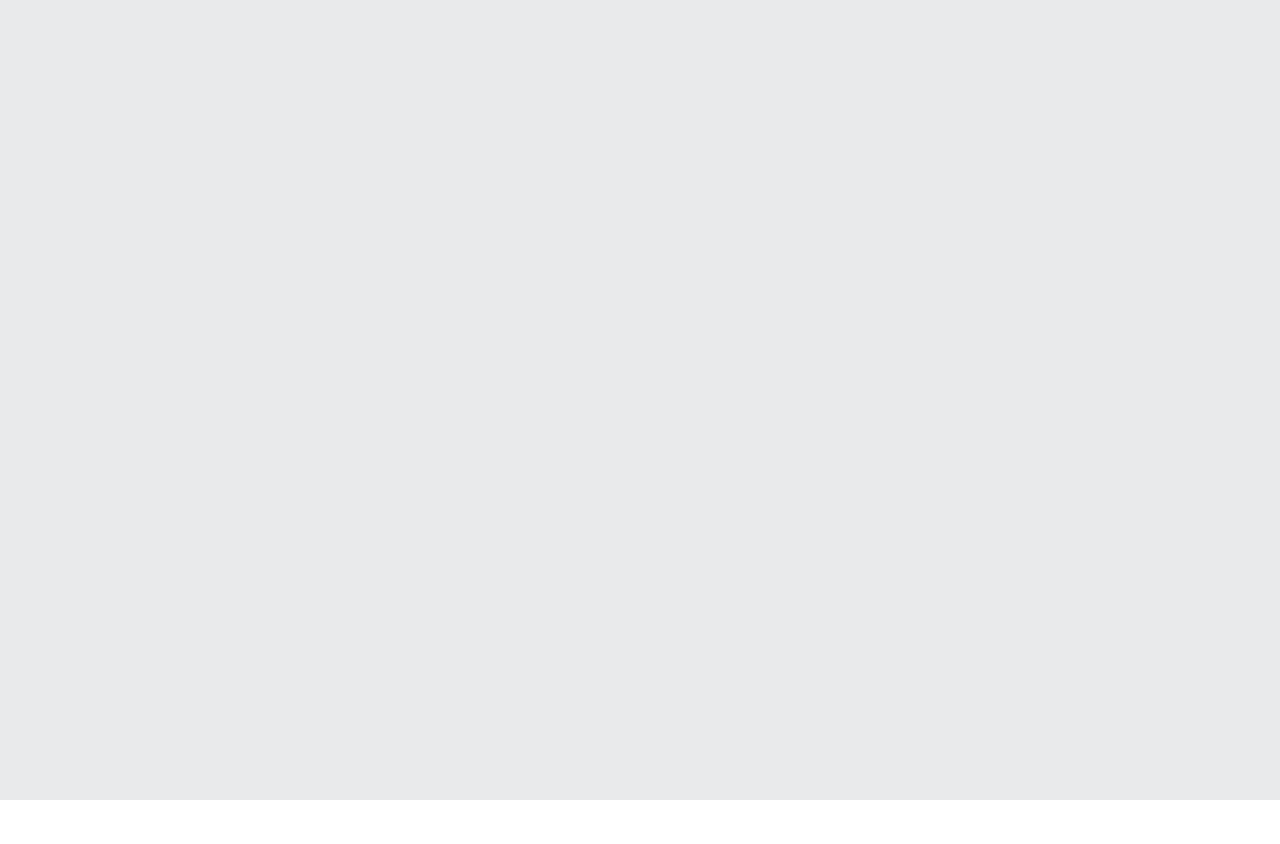
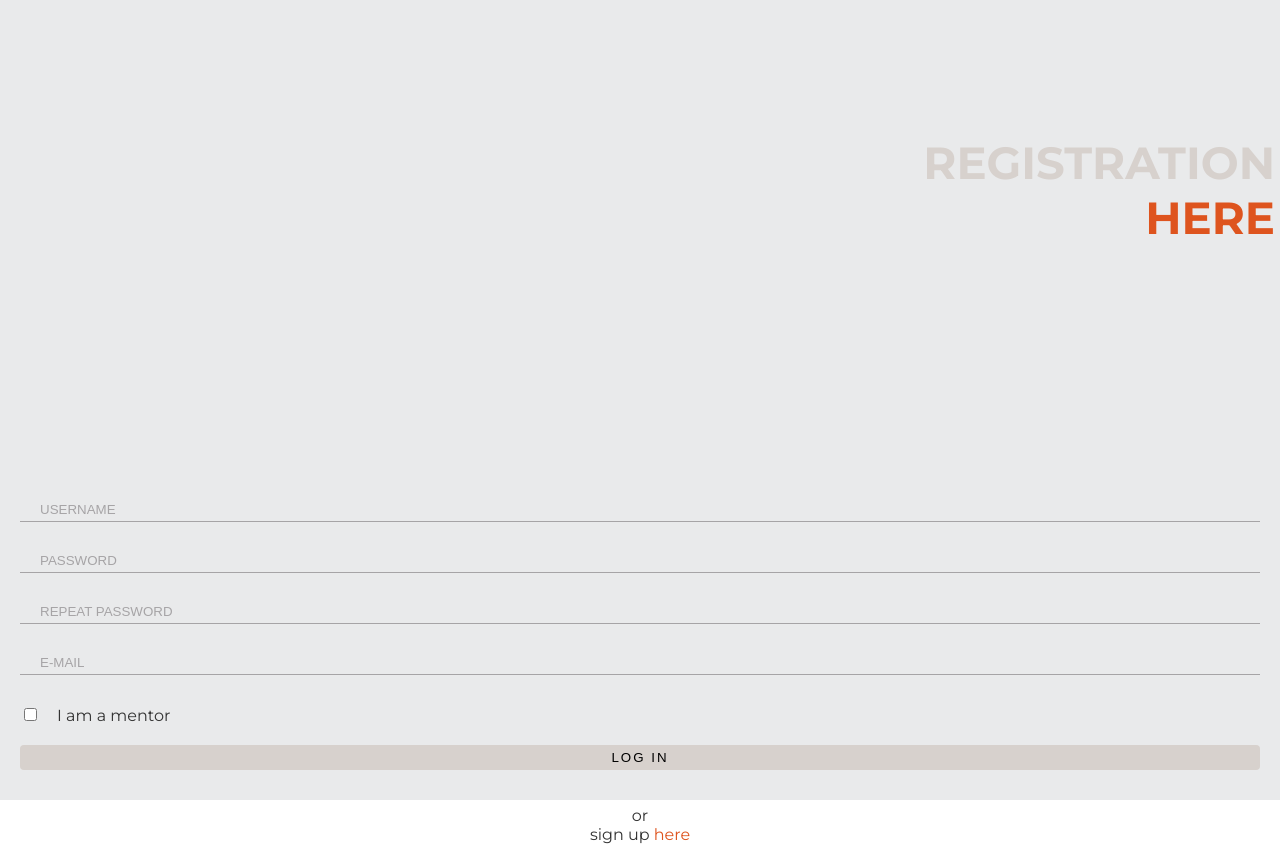
Before and after one commit to waltvik/codecool-notes-frontend, a React (Create React App) app: page /registration in a window 1280 px wide. Before the commit the page ends 800 px from the top, so only its background shows below. Built offline with nearby package versions, Linux system fonts and the light colour scheme.

Commit message:
login and reg orange

```diff
--- a/src/App.js
+++ b/src/App.js
@@ -2,6 +2,7 @@ import React from "react";
 import { BrowserRouter as Router, Route, Redirect } from "react-router-dom";
 import "./App.css";
 import WelcomePage from "./pages/WelcomePage";
+import RegistrationPage from "./pages/RegistrationPage";
 
 function App() {
   const [darkMode, setDarkMode] = React.useState(getInitialMode());
@@ -37,6 +38,7 @@ function App() {
         style={{ height: "100vh" }}
       >
         <Route exact path="/" component={WelcomePage} />
+        <Route exact path="/registration" component={RegistrationPage} />
       </div>
     </Router>
   );
--- /dev/null
+++ b/src/pages/RegistrationPage.js
@@ -0,0 +1,137 @@
+import React from "react";
+
+const RegistrationPage = () => {
+  return (
+    <div style={{ width: "100%", height: "100%" }} className="welcome-page">
+      <div>
+        <div
+          style={{
+            fontSize: "45px",
+            fontWeight: "bold",
+            textAlign: "right",
+            paddingRight: "5px",
+            textTransform: "uppercase",
+            paddingTop: "3em",
+          }}
+        >
+          <div className="secondary-color">registration</div>
+          <div className="primary-color">here</div>
+        </div>
+        <div
+          style={{
+            display: "grid",
+            gridTemplateRows: "1fr 1fr",
+            marginTop: "20%",
+            marginBottom: "1em",
+          }}
+        >
+          <input
+            className="primary-color"
+            style={{
+              borderStyle: "none",
+              paddingLeft: "20px",
+              paddingBottom: "4px",
+              backgroundColor: "transparent",
+              marginBottom: "30px",
+              borderBottom: "solid 1px #A6A4A6",
+              marginLeft: "20px",
+              marginRight: "20px",
+            }}
+            type="username"
+            id="inputUsername"
+            placeholder="USERNAME"
+            required
+            autoFocus
+          />
+          <input
+            className="primary-color"
+            style={{
+              borderStyle: "none",
+              paddingLeft: "20px",
+              paddingBottom: "4px",
+              backgroundColor: "transparent",
+              marginBottom: "30px",
+              borderBottom: "solid 1px #A6A4A6",
+              marginLeft: "20px",
+              marginRight: "20px",
+            }}
+            type="password"
+            id="inputPassword"
+            placeholder="PASSWORD"
+            required
+            autoFocus
+          />
+          <input
+            className="primary-color"
+            style={{
+              borderStyle: "none",
+              paddingLeft: "20px",
+              paddingBottom: "4px",
+              backgroundColor: "transparent",
+              marginBottom: "30px",
+              borderBottom: "solid 1px #A6A4A6",
+              marginLeft: "20px",
+              marginRight: "20px",
+            }}
+            type="password"
+            id="inputRepeatPassword"
+            placeholder="REPEAT PASSWORD"
+            required
+            autoFocus
+          />
+          <input
+            className="primary-color"
+            style={{
+              borderStyle: "none",
+              paddingLeft: "20px",
+              paddingBottom: "4px",
+              backgroundColor: "transparent",
+              marginBottom: "30px",
+              borderBottom: "solid 1px #A6A4A6",
+              marginLeft: "20px",
+              marginRight: "20px",
+            }}
+            type="e-mail"
+            id="inputEmail"
+            placeholder="E-MAIL"
+            required
+            autoFocus
+          />
+          <label
+            style={{ marginLeft: "20px" }}
+            className="secondary-color-light"
+          >
+            <input
+              style={{ marginRight: "20px" }}
+              name="isGoing"
+              type="checkbox"
+            />
+            I am a mentor
+          </label>
+
+          <button
+            style={{
+              borderStyle: "none",
+              margin: "20px",
+              padding: "5px",
+              borderRadius: "4px",
+              textTransform: "uppercase",
+              letterSpacing: "2px",
+            }}
+          >
+            log in
+          </button>
+        </div>
+
+        <div className="secondary-color-light" style={{ textAlign: "center" }}>
+          <div>or</div>
+          <div>
+            sign up <span className="primary-color">here</span>
+          </div>
+        </div>
+      </div>
+    </div>
+  );
+};
+
+export default RegistrationPage;
```
